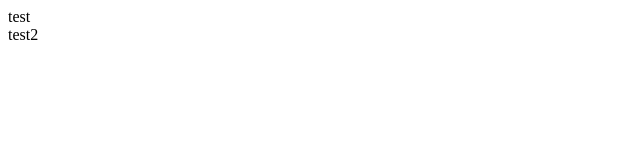
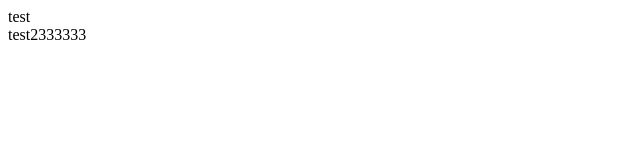
Before and after one commit to hiron-w/test, a plain HTML site: page index.html in a window 1280 px wide. Shown: the full height of the page, 0-640 px from the left. Drawn offline with Linux system fonts and the light colour scheme.

Commit message:
test23333

```diff
--- a/index.html
+++ b/index.html
@@ -7,6 +7,8 @@
 </head>
 <body>
     <div>test</div>
-    <div>test2</div>
+    <div>test2333333
+
+    </div>
 </body>
 </html>
```
